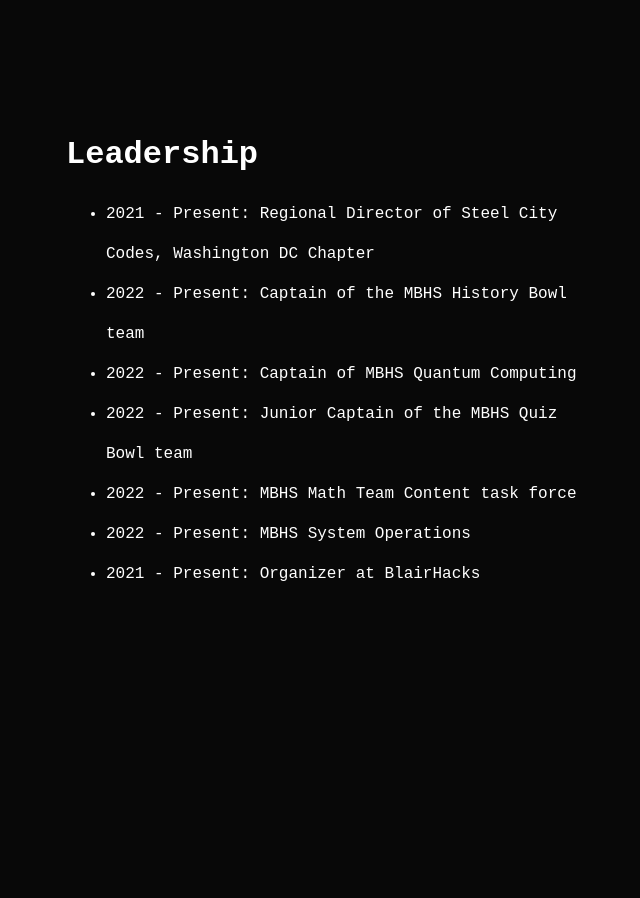
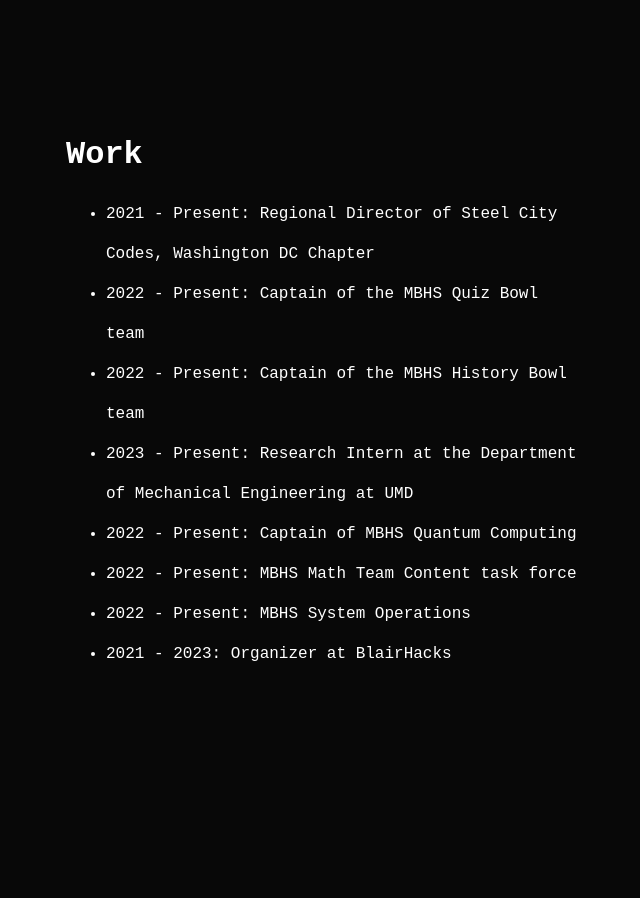
Before and after one commit to cemeterysummoning/website, a Next.js app: page /about in a window 1280 px wide. Shown: the part 2240-3138 px from the top of the page, without its empty margins (62-702 px from the left). Built offline with nearby package versions, Linux system fonts and the light colour scheme.

Commit message:
updated work

```diff
--- a/pages/about.jsx
+++ b/pages/about.jsx
@@ -59,16 +59,17 @@
                 <div style={{height: '25vh'}}></div>
 
                 <div className={aboutStyles.position}>
-                    <h1>Leadership</h1>
+                    <h1>Work</h1>
 
                         <ul style={{lineHeight: '5vh'}}>
                             <li>2021 - Present: Regional Director of Steel City Codes, Washington DC Chapter</li>
+                            <li>2022 - Present: Captain of the MBHS Quiz Bowl team</li>
                             <li>2022 - Present: Captain of the MBHS History Bowl team</li>
+                            <li>2023 - Present: Research Intern at the Department of Mechanical Engineering at UMD</li>
                             <li>2022 - Present: Captain of MBHS Quantum Computing</li>
-                            <li>2022 - Present: Junior Captain of the MBHS Quiz Bowl team</li>
                             <li>2022 - Present: MBHS Math Team Content task force</li>
                             <li>2022 - Present: MBHS System Operations</li>
-                            <li>2021 - Present: Organizer at BlairHacks</li>
+                            <li>2021 - 2023: Organizer at BlairHacks</li>
                         </ul>
                 </div>
 
```
Also changed, not shown: blog-posts/dot-products.md (+3 -1 lines).
